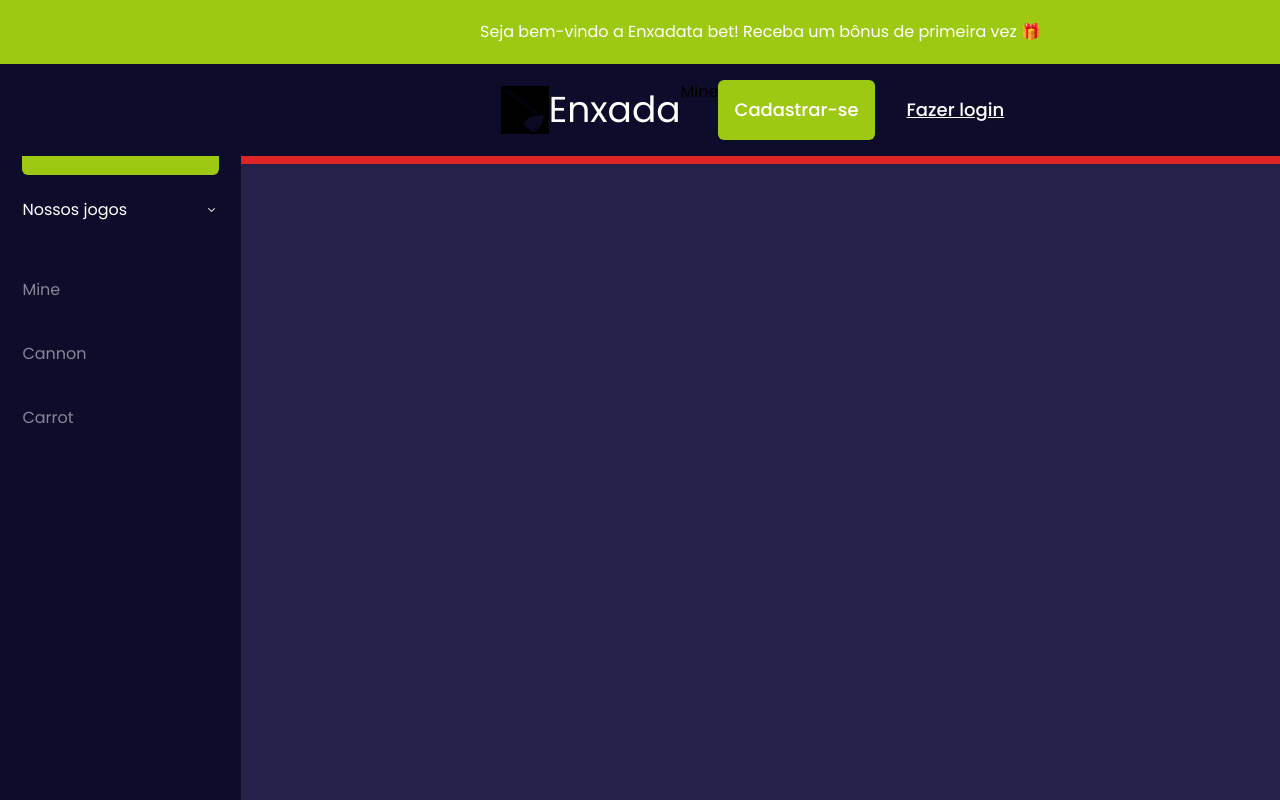
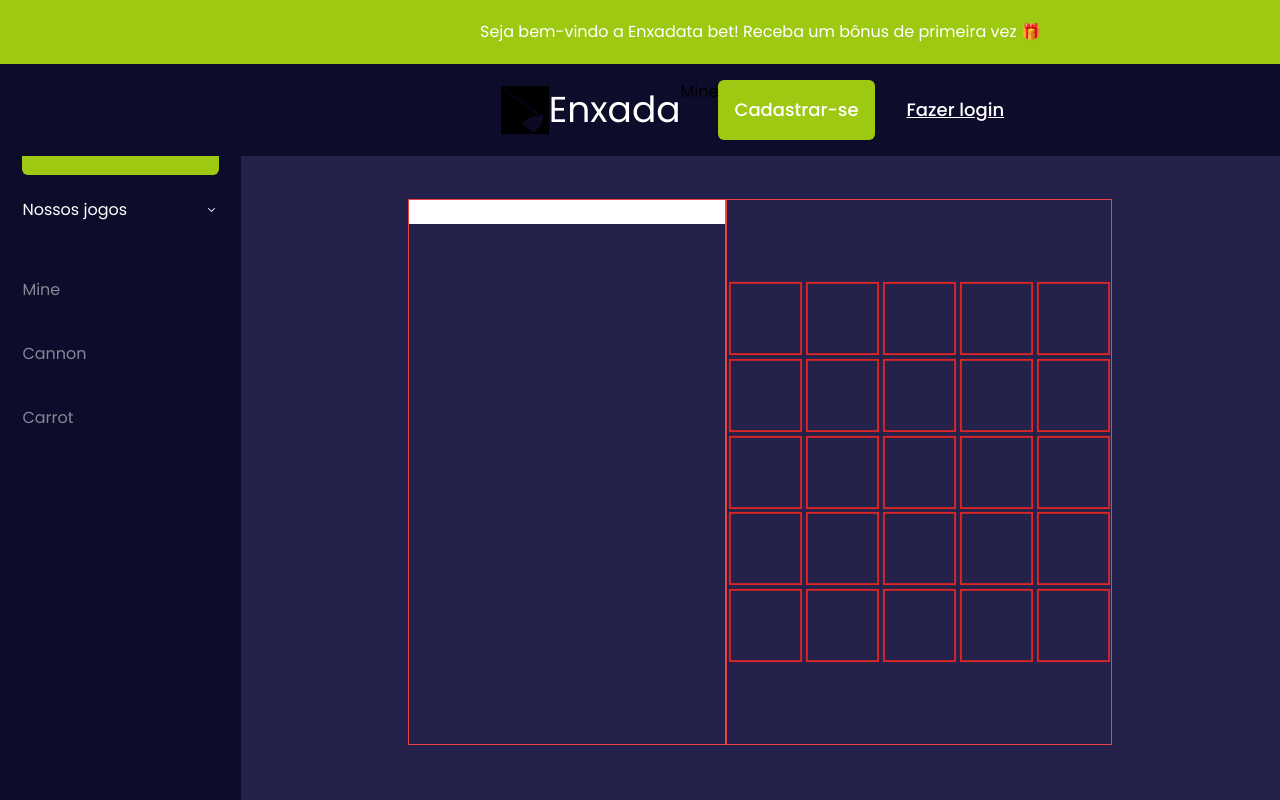
Before and after one commit to joaomuniz98/enxada, a Next.js app in the folder frontend/: page /mine in a window 1280 px wide. Built offline with nearby package versions, Linux system fonts and the light colour scheme.

Commit message:
Alterando merges

```diff
--- a/frontend/src/app/mine/_components/Mine.tsx
+++ b/frontend/src/app/mine/_components/Mine.tsx
@@ -13,6 +13,6 @@ export default function Mine({ row, col }: MineProps) {
 
 
   return (
-    <div className="border-2 border-solid border-red-600" onClick={() => {}}  />
+    <div  className="border-2 border-solid border-red-600 h-full w-full block scale-95" onClick={() => {}}  />
   );
 }
--- a/frontend/src/app/mine/page.tsx
+++ b/frontend/src/app/mine/page.tsx
@@ -19,17 +19,25 @@ export default async function MinePage({ }: MineGameProps) {
 	const matriz = getEntityMatrice(lenght)
 
 	return (
-		<div className="w-full h-full  " style={{ gridTemplateColumns: "20% 80%" }}>
-	      <div className="">
 
-				</div>
-				<div className="">
-		<div
-		className="w-full grid"
-		style={{gridTemplateColumns: `repeat(${lenght}, 1fr)`, gridTemplateRows: `repeat(${lenght}, 1fr)`}}
-		>
-			{matriz.map((row, rowVal) => row.map((_, colVal) => <Mine col={colVal} row={rowVal} /> ))}
-		</div>
+	<div className="h-full w-full flex items-center justify-center">
+		<div className="flex row-auto w-8/12 h-5/6 justify-center ">
+
+			<div  className="h-full w-2/4 border border-solid border-red-500">
+				  <input type="text" alt="valor" />
+			</div>
+
+			<div className="w-full h-full border border-solid border-red-500 flex items-center justify-center " >
+
+				<div className="grid aspect-square h-[30vw] 	" >
+					<div
+					className="w-full grid "
+					style={{gridTemplateColumns: `repeat(${lenght}, 1fr)`, gridTemplateRows: `repeat(${lenght}, 1fr)`,margin: "0", padding: "0"}}
+					>
+						{matriz.map((row, rowVal) => row.map((_, colVal) => <Mine col={colVal} row={rowVal} /> ))}
+					</div>
+					</div>
+			</div>
 		</div>
 		</div>
 	);
```
